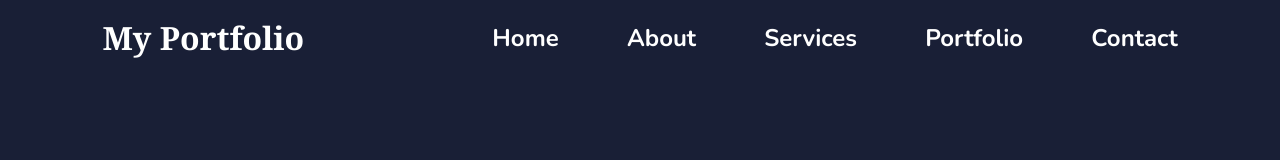
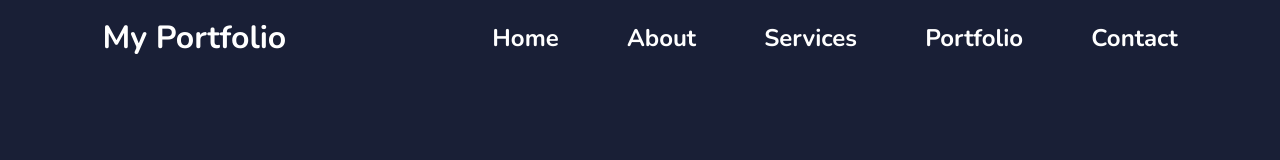
Before and after one commit to parthi73/Portfolio-Website, a plain HTML site: page index.html in a window 1280 px wide. Shown: the top 160 px of the page. Drawn offline with nearby package versions, Linux system fonts and the light colour scheme.

Commit message:
logo font family change

```diff
--- a/style.css
+++ b/style.css
@@ -45,7 +45,7 @@ section{
     color: var(--text-color);
     font-weight: 700;
     cursor: pointer;
-   font-family: Georgia, 'Times New Roman', Times, serif;
+   font-family: "Nunito", sans-serif;
 }
 
 
```
